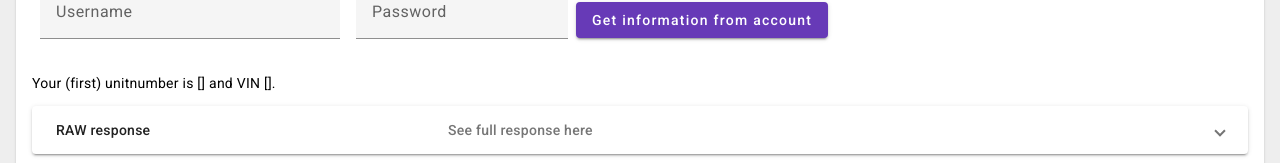
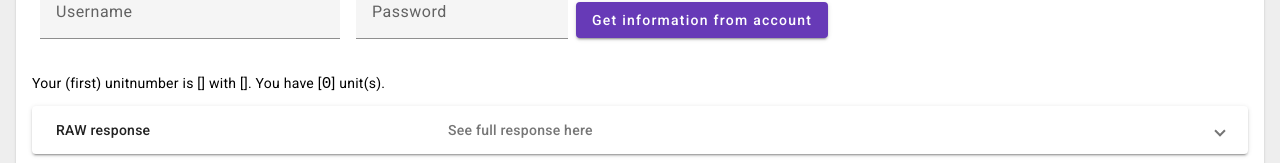
Before and after one commit to hanscappelle/zerong-webapp, an Angular app: page / in a window 1280 px wide. Shown: the part 189-352 px from the top of the page. Built offline with nearby package versions, Linux system fonts and the light colour scheme.

Commit message:
also show number of units

```diff
--- a/src/app/get-units/get-units.component.html
+++ b/src/app/get-units/get-units.component.html
@@ -14,7 +14,7 @@
   </mat-form-field>
   <button mat-raised-button color="primary" (click)="getUnits()">Get information from account</button>
 </p>
-<p>Your (first) unitnumber is [<span class="id">{{unit}}</span>] and VIN [<span class="id">{{vin}}</span>].</p>
+<p>Your (first) unitnumber is [<span class="id">{{unit}}</span>] with [<span class="id">{{vin}}</span>]. You have [<span class="id">{{response?.length??0}}</span>] unit(s).</p>
 <mat-expansion-panel>
   <mat-expansion-panel-header>
     <mat-panel-title>
```
